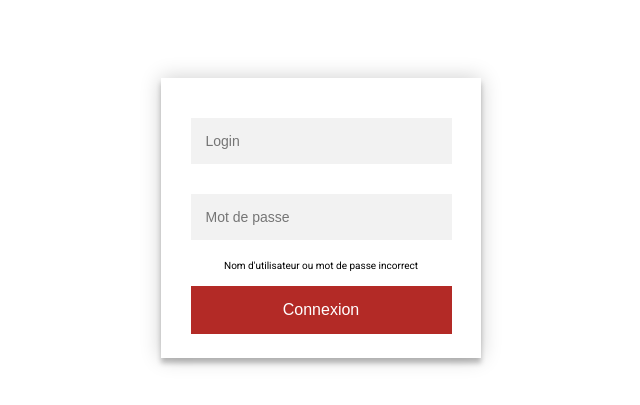
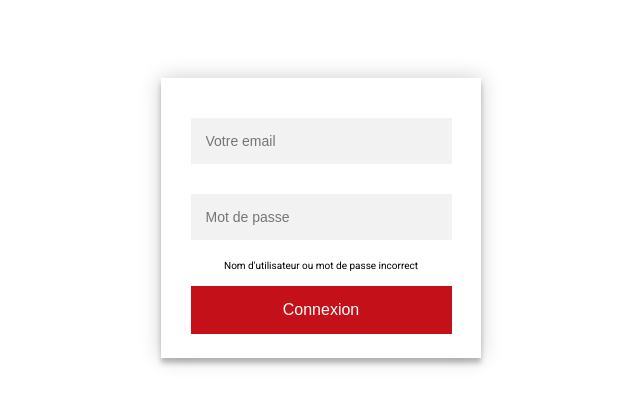
Before and after one commit to Soliman-Halaby/easycash, a website: page index.html in a window 1280 px wide. Shown: the part 119-524 px from the top of the page, without its empty margins (319-959 px from the left). Drawn offline with Linux system fonts and the light colour scheme.

Commit message:
:star: Upload

```diff
--- a/index.html
+++ b/index.html
@@ -7,14 +7,20 @@
     <link href="https://fonts.googleapis.com/css2?family=Roboto:wght@400;500&display=swap" rel="stylesheet">
     <link rel="stylesheet" href="./styles/style.css">
 </head>
+
+<!-- Logo Container -->
+
 <body class="form">
   <header class="header">
     <img class="logoImg" alt="Logo Le Grand live" src="./assets/images/logoEasyCashGrandLive.png">
   </header>
+
+<!-- Login container -->
+
   <div class="formGrid">
     <form action="" method="request" class="formLogin">
       <div class="formAction">
-        <input id="loginUsername" type="text" name="username" class="usernameInput" placeholder="Login">
+        <input id="loginUsername" type="text" name="username" class="usernameInput" placeholder="Votre email">
       </div>
       <div class="formAction">
         <input id="loginPass" type="password" name="password" class="passwordInput" placeholder="Mot de passe">
--- a/styles/style.css
+++ b/styles/style.css
@@ -63,7 +63,7 @@ body{
 }
 
 .formAction .formSubmit{
-    background :rgb(179, 42, 38);
+    background :rgb(196, 16, 25);
   color: white;
   font-size: 16px;
   cursor: pointer;
```
